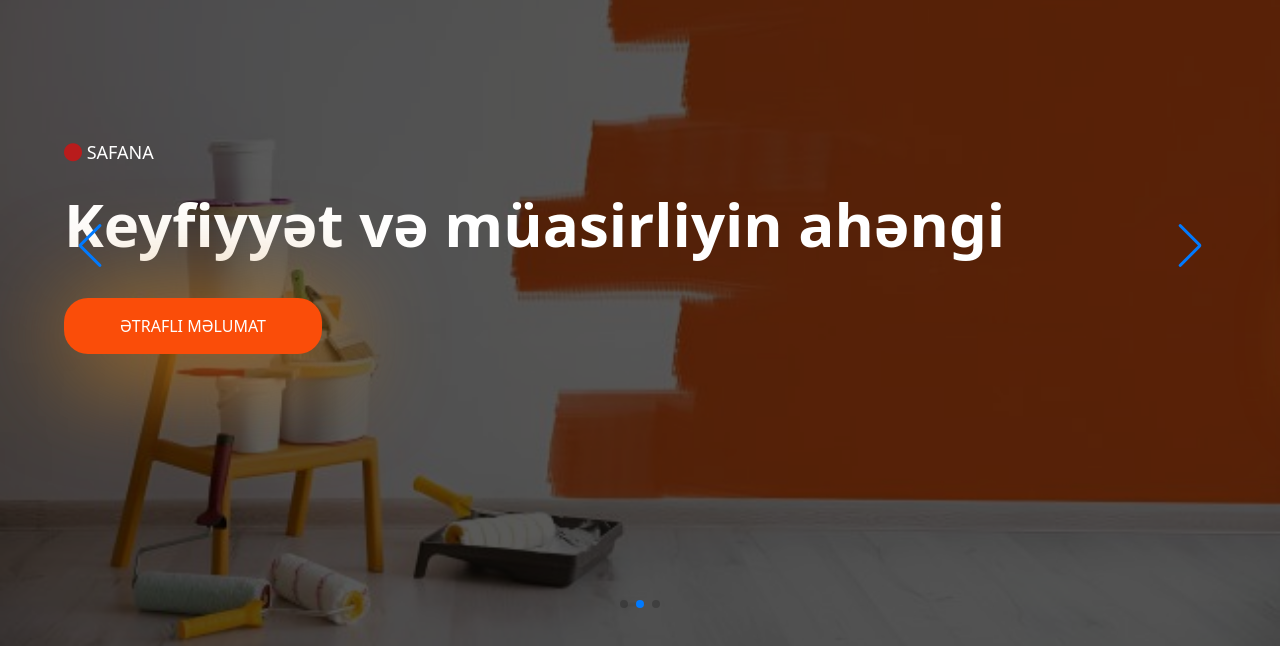
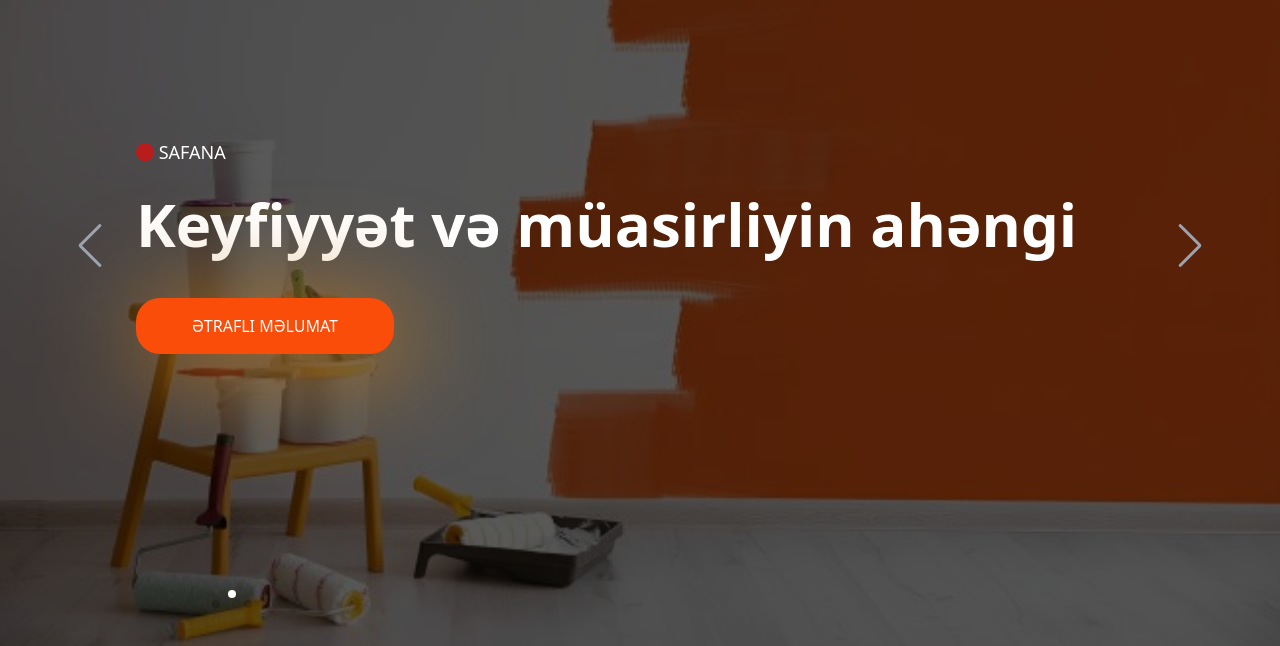
Before and after one commit to atillakhalilli0/safanagroup-clone, a website: page index.html in a window 1280 px wide. Shown: the part 154-800 px from the top of the page. Drawn offline with nearby package versions, Linux system fonts and the light colour scheme.

Commit message:
small fixes in swiper

```diff
--- a/index.html
+++ b/index.html
@@ -9,6 +9,14 @@
   <link rel="stylesheet" href="output.css" />
   <link rel="stylesheet" href="https://cdn.jsdelivr.net/npm/swiper@11/swiper-bundle.min.css" />
   <style>
+    .swiper-pagination-bullet-active {
+      background: #fff !important;
+      transform: translateY(-10px) !important;
+    }
+    .swiper-pagination-bullet{
+      background: #000;
+      transition: transform 0.3s ease, background 0.3s ease;
+    }
     @layer utilities {
       @keyframes bounce-scale {
         0%, 100% {
@@ -67,7 +75,7 @@
       <!-- Slide 1 -->
       <div class="swiper-slide relative bg-center bg-cover h-[calc(100vh-120px)]" style="background-image: url('img/hero-1.jpg');">
         <div class="absolute inset-0 bg-black bg-opacity-65 z-0"></div>
-        <div class="container mx-auto h-full flex items-center justify-center relative z-10">
+        <div class="container mx-auto h-full flex items-center justify-center relative px-20 z-10">
           <div class="flex flex-col gap-7 items-start justify-center w-[90%]">
             <span class="uppercase text-[18px]"><i class="fa-solid fa-circle text-red-700"></i> safana</span>
             <h1 class="text-[60px] md:text-6xl font-semibold mb-4 leading-tight text-start">Bir məkanda axtardığınız hər şey !</h1>
@@ -79,7 +87,7 @@
       <!-- Slide 2 -->
       <div class="swiper-slide relative bg-center bg-cover h-[calc(100vh-120px)]" style="background-image: url('img/hero-2.jpeg');">
         <div class="absolute inset-0 bg-black bg-opacity-65 z-0"></div>
-        <div class="container mx-auto h-full flex items-center justify-center relative z-10">
+        <div class="container mx-auto h-full flex items-center justify-center relative px-20 z-10">
           <div class="flex flex-col gap-7 items-start justify-center w-[90%]">
             <span class="uppercase text-[18px]"><i class="fa-solid fa-circle text-red-700"></i> safana</span>
             <h1 class="text-[60px] md:text-6xl font-semibold mb-4 leading-tight text-start">Keyfiyyət və müasirliyin ahəngi</h1>
@@ -91,7 +99,7 @@
       <!-- Slide 3 -->
       <div class="swiper-slide relative bg-center bg-cover h-[calc(100vh-120px)]" style="background-image: url('img/hero-3.jpeg');">
         <div class="absolute inset-0 bg-black bg-opacity-65 z-0"></div>
-        <div class="container mx-auto h-full flex items-center justify-center relative z-10">
+        <div class="container mx-auto h-full flex items-center justify-center relative px-20 z-10">
           <div class="flex flex-col gap-7 items-start justify-center w-[90%]">
             <span class="uppercase text-[18px]"><i class="fa-solid fa-circle text-red-700"></i> safana</span>
             <h1 class="text-[60px] md:text-6xl font-semibold mb-4 leading-tight text-start">Peşəkar kollektivin ideal işdə rolu</h1>
@@ -103,11 +111,11 @@
     </div>
 
     <!-- Swiper Navigation -->
-    <div class="swiper-button-next px-20"></div>
-    <div class="swiper-button-prev px-20"></div>
+    <div class="swiper-button-next px-20 !text-gray-400 hover:!text-white transition-all"></div>
+    <div class="swiper-button-prev px-20 !text-gray-400 hover:!text-white transition-all"></div>
 
     <!-- Swiper Pagination -->
-    <div class="swiper-pagination !bottom-8"></div>
+    <div class="px-52 swiper-pagination !bottom-8 !text-start"></div>
   </div>
 </header>
 <main>
```
Also changed, not shown: output.css.
